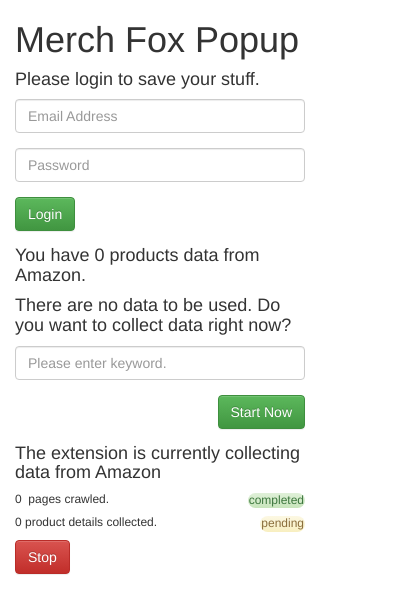
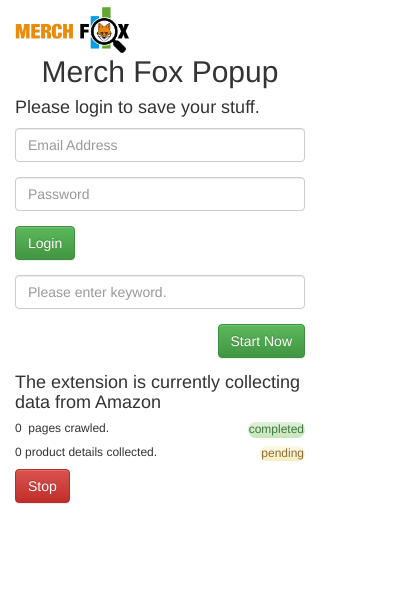
Before and after one commit to ecmascriptguru/merchfox, a browser extension: page assets/html/popup.html in a window 400 px wide. Drawn offline with nearby package versions, Linux system fonts and the light colour scheme.

Commit message:
icons changed

```diff
--- a/assets/html/popup.html
+++ b/assets/html/popup.html
@@ -8,7 +8,9 @@
 </head>
 <body>
 	<div class="container">
-		<h1>Merch Fox Popup</h1>
+		<div class="logo-container">
+		</div>
+		<h2 id="popup-title">Merch Fox Popup</h2>
 		<div id="login-page">
 			<h4>Please login to save your stuff.</h4>
 			<div class="form-group">
@@ -22,8 +24,8 @@
 			</div>
 		</div>
 		<div id="start-page">
-			<h4 id="data-info">You have <span id="product-details-count">0</span>&nbsp;products data from Amazon.</h4>
-			<h4 id="no-data-inform">There are no data to be used. Do you want to collect data right now?</h4>
+			<!-- <h4 id="data-info">You have <span id="product-details-count">0</span>&nbsp;products data from Amazon.</h4>
+			<h4 id="no-data-inform">There are no data to be used. Do you want to collect data right now?</h4> -->
 			<div class="form-group">
 				<input type="text" class="form-control" id="keyword" name="keyword" placeholder="Please enter keyword.">
 			</div>
--- a/assets/styles/popup.css
+++ b/assets/styles/popup.css
@@ -3,6 +3,18 @@
 	height: auto;
 }
 
+div.logo-container {
+	background-image: url(../images/logo.png);
+	background-size: auto 100%;
+	background-repeat: no-repeat;
+	height: 50px;
+	margin-top: 5px;
+    margin-left: -5px;
+}
+#popup-title {
+	margin-top: 0px;
+	text-align: center;
+}
 span.status {
 	padding: 1px;
 	float: right;
```
Also changed, not shown: assets/html/options.html (+3 -1 lines), assets/styles/options.css (+9 -0 lines), assets/images/icon-128.png, assets/images/icon-16.png, assets/images/icon-19.png, assets/images/icon-38.png, manifest.json.
